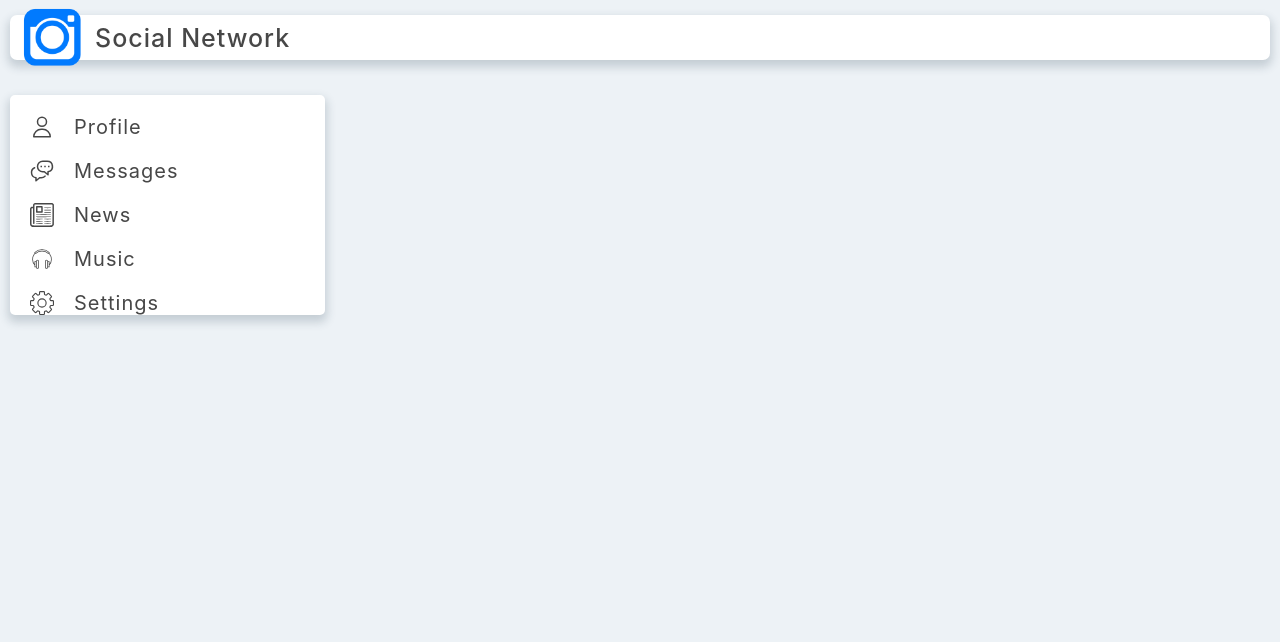
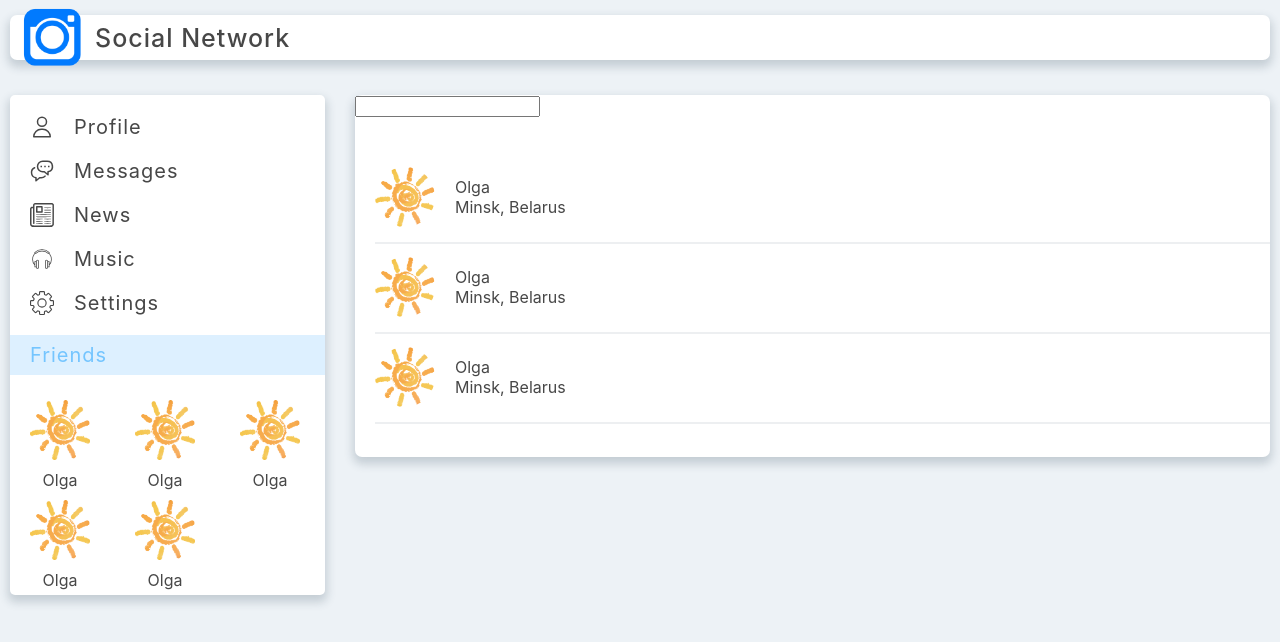
Before and after one commit to maxmajorov/social-network, a React (Create React App) app: page /friends in a window 1280 px wide. Shown: the top 642 px of the page. Built offline with nearby package versions, Linux system fonts and the light colour scheme.

Commit message:
feat: add friendsPage

```diff
--- a/src/App.tsx
+++ b/src/App.tsx
@@ -8,29 +8,7 @@ import Dialogs from "./components/Dialogs/Dialogs";
 import Music from "./components/Music/Music";
 import News from "./components/News/News";
 import Settings from "./components/Settings/Settings";
-
-// type postObj = {
-//   text: string;
-//   likes: number;
-//   comments: number;
-// };
-
-// type dialogObj = {
-//   id: string;
-//   name: string;
-// };
-
-// type messagesObj = {
-//   id: string;
-//   message: string;
-// };
-
-// type appPropsType = {
-//   posts: Array<postObj>;
-//   dialogs: Array<dialogObj>;
-//   messages: Array<messagesObj>;
-//   state: any;
-// };
+import Friends from "./components/Friends/Friends";
 
 type postObj = {
   text: string;
@@ -76,6 +54,7 @@ function App(props: appPropsType) {
             <Route path="/news" element={<News />} />
             <Route path="/music" element={<Music />} />
             <Route path="/settings" element={<Settings />} />
+            <Route path="/friends" element={<Friends />} />
             {/* <Redirect from="/" to="/profile" /> */}
           </Routes>
         </div>
--- /dev/null
+++ b/src/components/Friends/FriendMaxi/FriendMaxi.module.css
@@ -0,0 +1,35 @@
+.card {
+  position: relative;
+  margin-left: 20px;
+  display: flex;
+  align-items: center;
+  justify-content: flex-start;
+}
+
+.card:not(:last-child) {
+  margin-bottom: 30px;
+}
+
+.card::after {
+  content: "";
+  position: absolute;
+  top: 75px;
+  right: 0;
+  width: 100%;
+  background-color: #edeff1;
+  height: 2px;
+}
+
+.avatar {
+  width: 60px;
+  height: 60px;
+  border-radius: 50%;
+}
+
+.info {
+  padding-left: 20px;
+}
+
+.name {
+  display: block;
+}
--- /dev/null
+++ b/src/components/Friends/FriendMaxi/FriendMaxi.tsx
@@ -0,0 +1,20 @@
+import React from "react";
+import classes from "./FriendMaxi.module.css";
+
+function FriendMaxi() {
+  return (
+    <div className={classes.card}>
+      <img
+        className={classes.avatar}
+        src="../../img/friend.png"
+        alt="friend-name"
+      ></img>
+      <div className={classes.info}>
+        <span className={classes.name}>Olga</span>
+        <span className={classes.name}>Minsk, Belarus</span>
+      </div>
+    </div>
+  );
+}
+
+export default FriendMaxi;
--- /dev/null
+++ b/src/components/Friends/FriendMini/FriendMini.module.css
@@ -0,0 +1,18 @@
+.friendCard {
+  display: flex;
+  flex-direction: column;
+  justify-content: center;
+  align-items: center;
+  width: 100px;
+  height: 100px;
+}
+
+.friendAvatar {
+  width: 60px;
+  height: 60px;
+}
+
+.friendName {
+  display: block;
+  padding-top: 10px;
+}
--- /dev/null
+++ b/src/components/Friends/FriendMini/FriendMini.tsx
@@ -0,0 +1,17 @@
+import React from "react";
+import classes from "./FriendMini.module.css";
+
+function FriendMini() {
+  return (
+    <div className={classes.friendCard}>
+      <img
+        className={classes.friendAvatar}
+        src="../../img/friend.png"
+        alt="friend-name"
+      ></img>
+      <span className={classes.friendName}>Olga</span>
+    </div>
+  );
+}
+
+export default FriendMini;
--- /dev/null
+++ b/src/components/Friends/Friends.module.css
@@ -0,0 +1,10 @@
+.friends {
+  margin: 20px 0px 20px 30px;
+  border-radius: 7px;
+  background-color: white;
+  box-shadow: 0px 5px 10px 2px rgba(34, 60, 80, 0.2);
+}
+
+.list {
+  padding: 50px 0;
+}
--- /dev/null
+++ b/src/components/Friends/Friends.tsx
@@ -0,0 +1,20 @@
+import React from "react";
+import FriendMaxi from "./FriendMaxi/FriendMaxi";
+import classes from "./Friends.module.css";
+
+function Friends() {
+  return (
+    <main className={classes.friends}>
+      <div className={classes.search}>
+        <input className={classes.serchInput} type="text" />
+      </div>
+      <div className={classes.list}>
+        <FriendMaxi />
+        <FriendMaxi />
+        <FriendMaxi />
+      </div>
+    </main>
+  );
+}
+
+export default Friends;
--- a/src/components/Sidebar/Sidebar.module.css
+++ b/src/components/Sidebar/Sidebar.module.css
@@ -37,3 +37,12 @@ svg {
   height: 24px;
   fill: currentColor;
 }
+
+.randomFriends {
+  display: grid;
+  grid-template-rows: repeat(2, 1fr);
+  grid-template-columns: repeat(3, 1fr);
+  justify-content: center;
+  align-items: center;
+  padding-top: 20px;
+}
--- a/src/components/Sidebar/Sidebar.tsx
+++ b/src/components/Sidebar/Sidebar.tsx
@@ -1,5 +1,6 @@
 import React from "react";
 import { NavLink } from "react-router-dom";
+import FriendMini from "../Friends/FriendMini/FriendMini";
 import classes from "./Sidebar.module.css";
 
 function Sidebar() {
@@ -87,6 +88,23 @@ function Sidebar() {
             Settings
           </NavLink>
         </li>
+        <li className={classes.item}>
+          <NavLink
+            to="/friends"
+            className={({ isActive }) =>
+              classes.link + " " + (isActive ? classes.active : "")
+            }
+          >
+            Friends
+          </NavLink>
+          <div className={classes.randomFriends}>
+            <FriendMini />
+            <FriendMini />
+            <FriendMini />
+            <FriendMini />
+            <FriendMini />
+          </div>
+        </li>
       </ul>
     </aside>
   );
```
Also changed, not shown: public/img/friend.png (added), src/img/friend.png (added).
